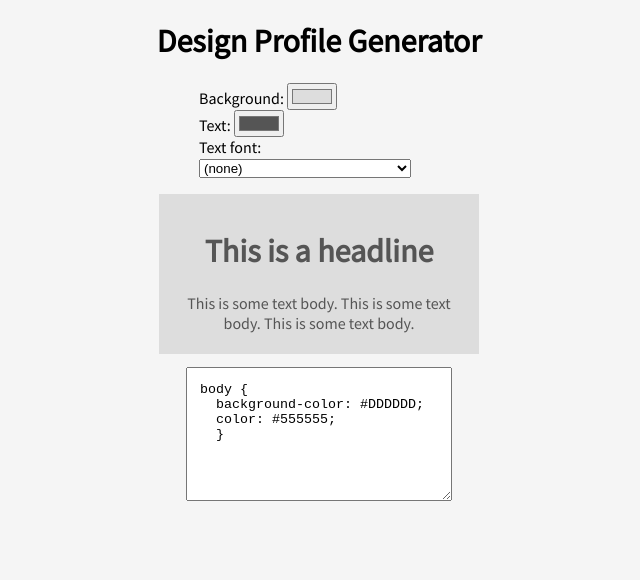
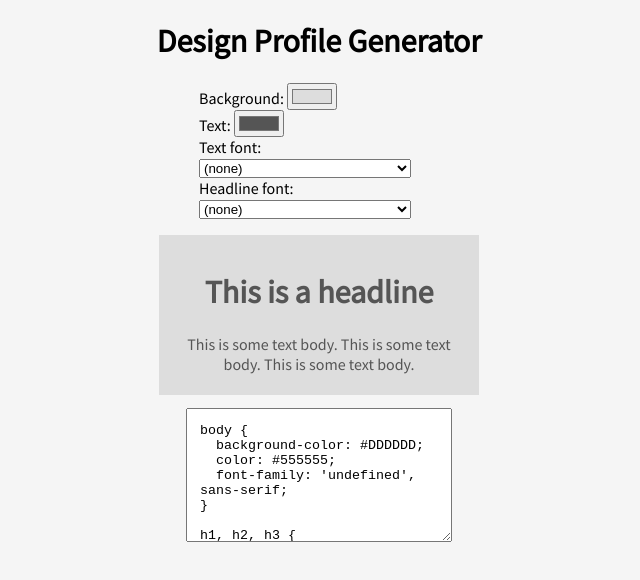
Before and after one commit to tomsoderlund/design-profile-generator, a React (Create React App) app: page / in a window 1280 px wide. Shown: the top 580 px of the page, without its empty margins (321-961 px from the left). Built offline with nearby package versions, Linux system fonts and the light colour scheme; a web font is replaced by a local one.

Commit message:
Select Google font

```diff
--- a/src/components/Inputs.js
+++ b/src/components/Inputs.js
@@ -18,6 +18,12 @@ const inputFields = [
   {
     name: 'textFont',
     title: 'Text font',
+    type: 'select',
+    options: googleFonts.items.map(item => item.family)
+  },
+  {
+    name: 'headlineFont',
+    title: 'Headline font',
     type: 'select',
     options: googleFonts.items.map(item => item.family)
   }
@@ -45,6 +51,8 @@ export default ({ profile, setProfile }) => {
           </label>
         </div>
       ))}
+      <link rel='stylesheet' href={`https://fonts.googleapis.com/css?family=${profile.textFont}:400&display=swap`} />
+      <link rel='stylesheet' href={`https://fonts.googleapis.com/css?family=${profile.headlineFont}:400,700&display=swap`} />
     </DivLeft>
   )
 }
--- a/src/components/OutputCSS.js
+++ b/src/components/OutputCSS.js
@@ -7,8 +7,12 @@ export default ({ profile }) => (
     value={`body {
   background-color: ${profile.backgroundColor};
   color: ${profile.textColor};
-  }
-  `}
+  font-family: '${profile.textFont}', sans-serif;
+}
+
+h1, h2, h3 {
+  font-family: '${profile.headlineFont}', sans-serif;
+}`}
   />
 )
 
--- a/src/components/Preview.js
+++ b/src/components/Preview.js
@@ -18,6 +18,11 @@ const PreviewBox = styled.div`
 
   background-color: ${props => props.backgroundColor};
   color: ${props => props.textColor};
+  font-family: ${props => props.textFont};
+
+  h1, h2, h3 {
+    font-family: ${props => props.headlineFont};
+  }
 `
 
 /*
```
